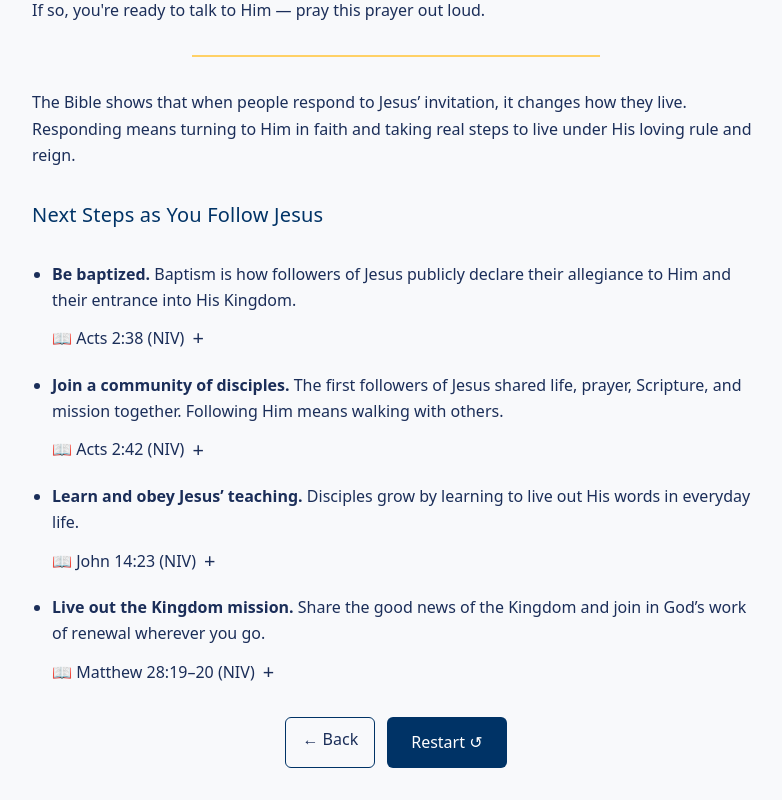
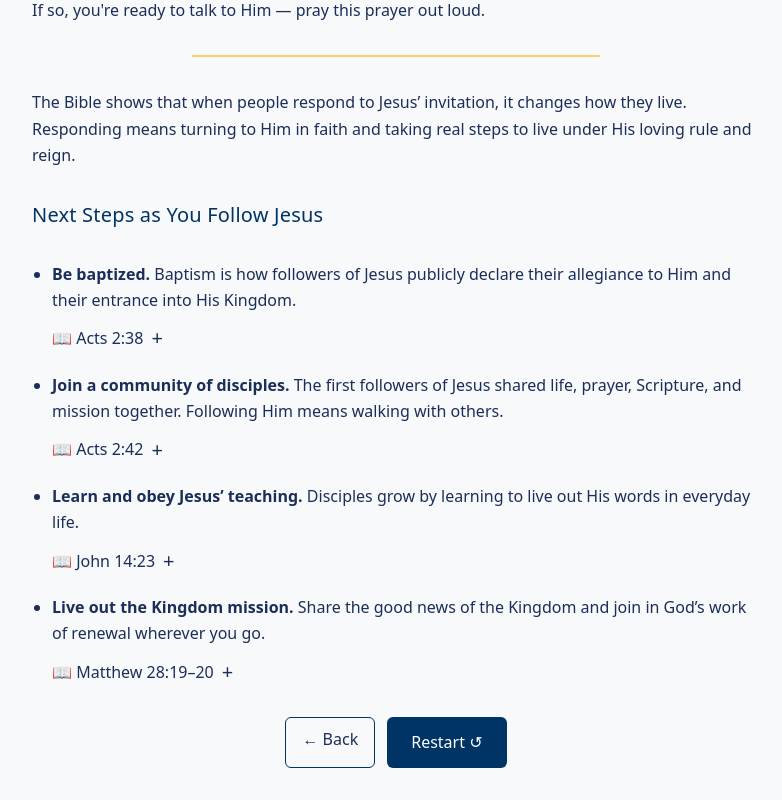
Before and after one commit to cameron-ctrl/kingdom-tool, a Next.js app: page /response in a window 1280 px wide. Shown: the part 359-1159 px from the top of the page, without its empty margins (244-1026 px from the left). Built offline with nearby package versions, Linux system fonts and the light colour scheme; a web font is replaced by a local one.

Commit message:
Update page.tsx

```diff
--- a/src/app/response/page.tsx
+++ b/src/app/response/page.tsx
@@ -50,7 +50,7 @@ export default function ResponsePage() {
           Kingdom.
           <div className="mt-2">
             <VerseToggle
-              refText="Acts 2:38 (NIV)"
+              refText="Acts 2:38"
               verse={
                 "Peter replied, 'Repent and be baptized, every one of you, in the name of Jesus Christ for the forgiveness of your sins. And you will receive the gift of the Holy Spirit.'"
               }
@@ -64,7 +64,7 @@ export default function ResponsePage() {
           Him means walking with others.
           <div className="mt-2">
             <VerseToggle
-              refText="Acts 2:42 (NIV)"
+              refText="Acts 2:42"
               verse={
                 "They devoted themselves to the apostles’ teaching and to fellowship, to the breaking of bread and to prayer."
               }
@@ -77,7 +77,7 @@ export default function ResponsePage() {
           learning to live out His words in everyday life.
           <div className="mt-2">
             <VerseToggle
-              refText="John 14:23 (NIV)"
+              refText="John 14:23"
               verse={
                 "Jesus replied, 'Anyone who loves me will obey my teaching. My Father will love them, and we will come to them and make our home with them.'"
               }
@@ -90,7 +90,7 @@ export default function ResponsePage() {
           the Kingdom and join in God’s work of renewal wherever you go.
           <div className="mt-2">
             <VerseToggle
-              refText="Matthew 28:19–20 (NIV)"
+              refText="Matthew 28:19–20"
               verse={
                 "Therefore go and make disciples of all nations, baptizing them in the name of the Father and of the Son and of the Holy Spirit, and teaching them to obey everything I have commanded you. And surely I am with you always, to the very end of the age."
               }
```
